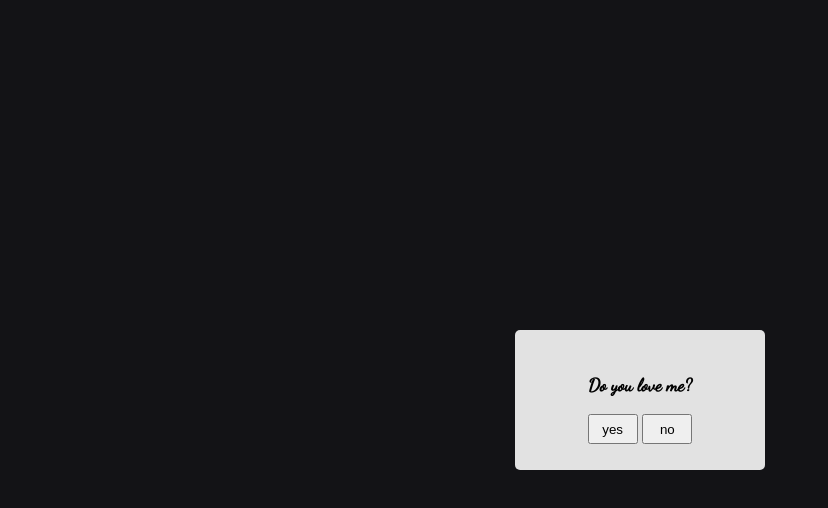
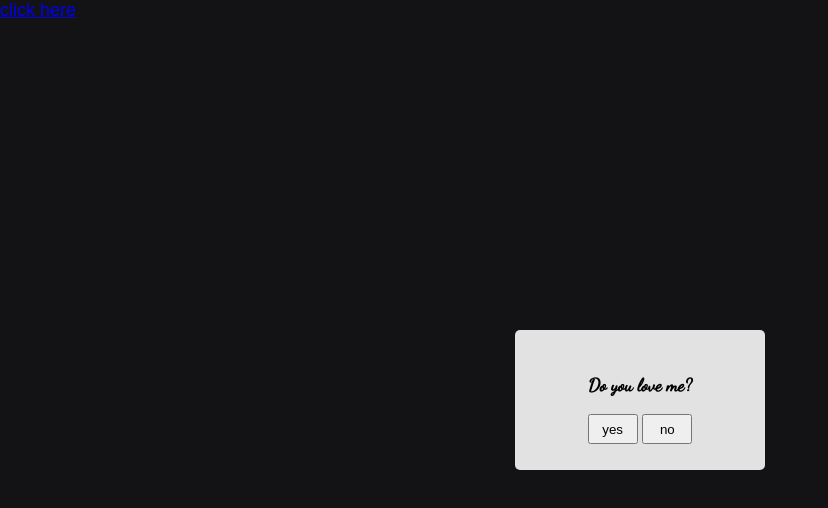
Before and after one commit to Trckst4r/Trckst4r.github.io, a plain HTML site: page index.html in a window 1280 px wide. Shown: the whole page, without its empty margins (0-828 px from the left). Drawn offline with Linux system fonts and the light colour scheme.

Commit message:
Update index.html

```diff
--- a/index.html
+++ b/index.html
@@ -27,6 +27,7 @@
   </head>
 
   <body>
+    <a href="Weekwebsite.html" target="_blank" >click here</a>
     <div class="wrapper">
       <div class="container">
         <p id="question">Do you love me?</p>
```
